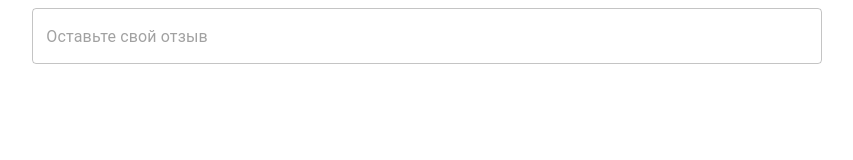
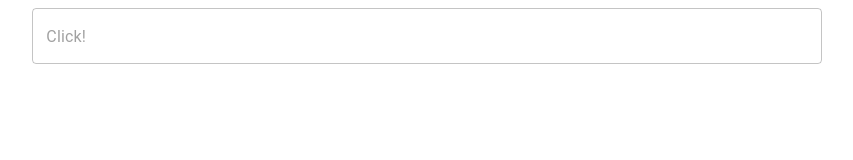
Before and after one commit to autonomous-systems/react-base-keyboard, a React (Create React App) app: page / in a window 1280 px wide. Shown: the top 160 px of the page, without its empty margins (213-1066 px from the left). Built offline with nearby package versions, Linux system fonts and the light colour scheme.

Commit message:
rem unnecessary files

```diff
--- a/src/MuiKeyboard/index.tsx
+++ b/src/MuiKeyboard/index.tsx
@@ -56,7 +56,7 @@ const MuiKeyboard = () => {
             <Grid item xs={12} md={8}>
               <TextField
                 onChange={handleUrlChange}
-                placeholder="Оставьте свой отзыв"
+                placeholder="Click!"
                 value={inputValue}
                 variant="outlined"
                 fullWidth
```
Also changed, not shown: 1 other file (tests, documents, lock files or other folders).
